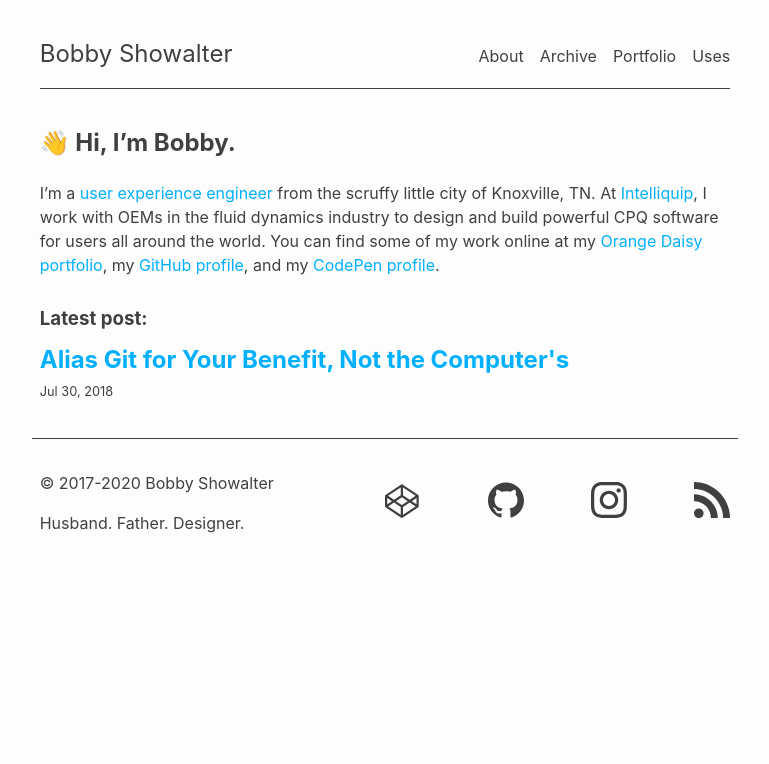
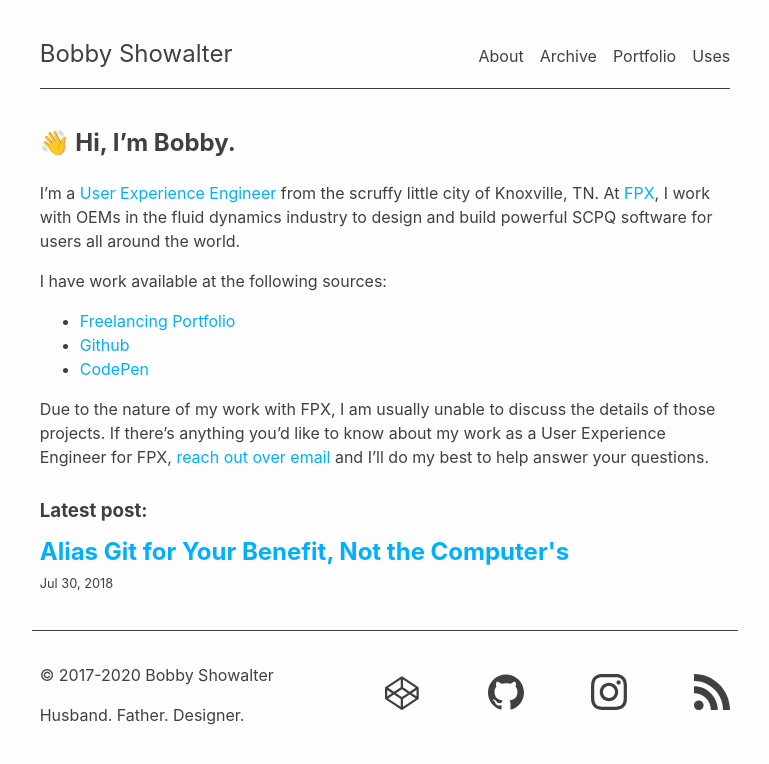
Before and after one commit to orangedaisy/bshowco, a Jekyll site: the page built from index.md, in a window 1280 px wide. Shown: the top 764 px of the page, without its empty margins (255-1024 px from the left). Built offline with Jekyll 4.4.1, drawn with Linux system fonts in a browser that asks for light colours; our own code applies the rules of GitHub Pages for plain Markdown files.

Commit message:
Update homepage intro
- Make it even easier to identify work source links
- Add disclaimer about not being able to discuss specifics of FPX work
- Miscellaneous other small tweaks

```diff
--- a/index.md
+++ b/index.md
@@ -5,10 +5,19 @@ navbar: false
 
 ## 👋 Hi, I'm Bobby.
 
-I'm a [user experience engineer](/what-i-do/) from the scruffy little city of
-Knoxville, TN. At [Intelliquip](https://www.intelliquip.com/), I work with OEMs
-in the fluid dynamics industry to design and build powerful CPQ software for
-users all around the world. You can find some of my work online at my [Orange
-Daisy portfolio](https://www.orangedaisy.co/work/), my [GitHub
-profile](https://github.com/orangedaisy/), and my [CodePen
-profile](https://codepen.io/bobbyshowalter/).
+I'm a [User Experience Engineer](/what-i-do/) from the scruffy little city of
+Knoxville, TN. At [FPX](https://www.fpx.com/), I work with OEMs in the fluid
+dynamics industry to design and build powerful SCPQ software for users all
+around the world.
+
+I have work available at the following sources:
+
+- [Freelancing Portfolio](https://www.bshow.co/portfolio/)
+- [Github](https://github.com/orangedaisy/)
+- [CodePen](https://codepen.io/bobbyshowalter/)
+
+Due to the nature of my work with FPX, I am usually unable to discuss the
+details of those projects. If there's anything you'd like to know about my work
+as a User Experience Engineer for FPX, [reach out over
+email](mailto:bobby.showalter@gmail.com) and I'll do my best to help answer your
+questions.
```
